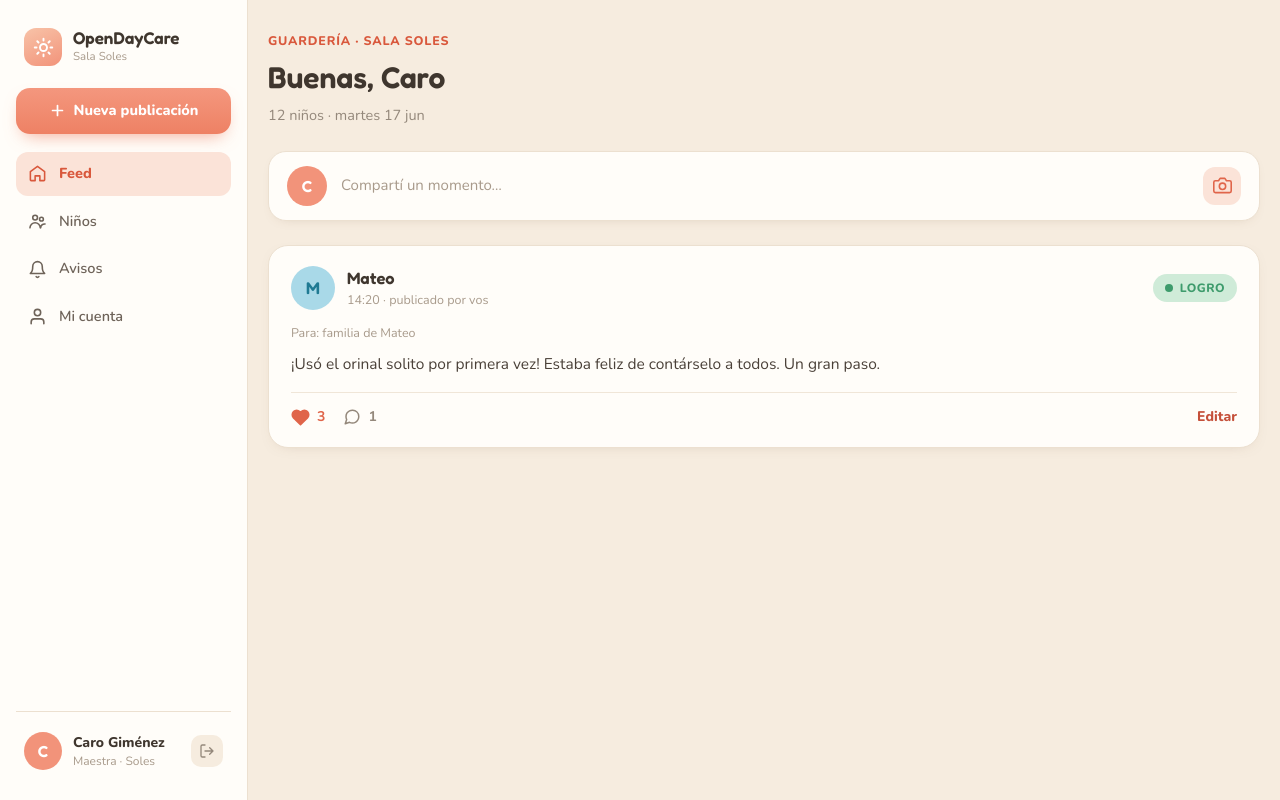
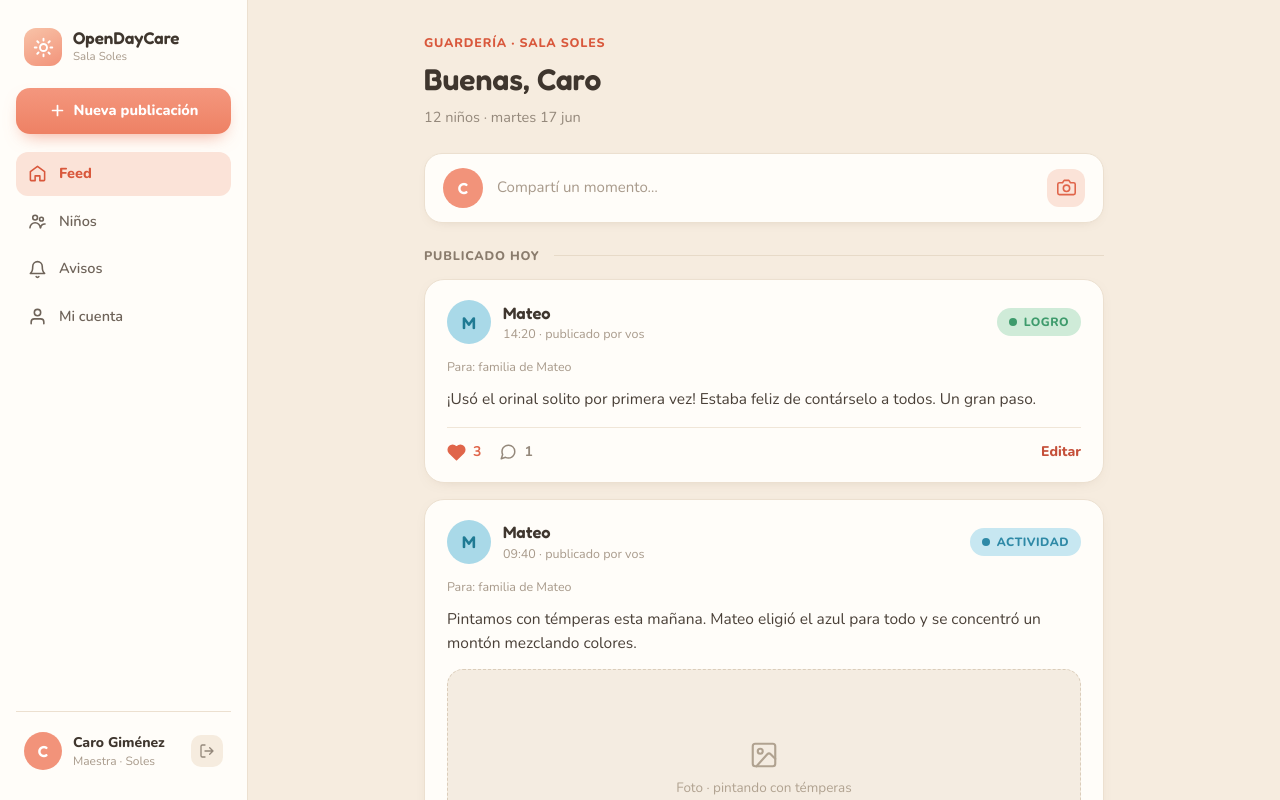
Before and after one commit to AnaRoGon/open-daycare, a Next.js app: page / in a window 1280 px wide. Shown: the top 800 px of the page. Built offline with nearby package versions, Linux system fonts and the light colour scheme.

Commit message:
Step 06: home page

```diff
--- a/app/(dashboard)/page.tsx
+++ b/app/(dashboard)/page.tsx
@@ -5,10 +5,22 @@ import { posts } from "@/data/mock/feed";
 
 export default function Home() {
   return (
-    <div className="px-5 py-8">
+    <div className="mx-auto w-full max-w-[760px] px-5 pb-20 pt-[34px] lg:px-10">
       <Greeting />
       <ComposeTrigger />
-      <PostCard post={posts[0]} />
+
+      <div className="mb-3.5 flex items-center gap-3.5">
+        <span className="text-[12.5px] font-extrabold tracking-[0.8px] text-[#8A7C6D]">
+          PUBLICADO HOY
+        </span>
+        <span className="h-px flex-1 bg-[#E7DAC8]" />
+      </div>
+
+      <div className="flex flex-col gap-4">
+        {posts.map((post) => (
+          <PostCard key={post.id} post={post} />
+        ))}
+      </div>
     </div>
   );
 }
```
